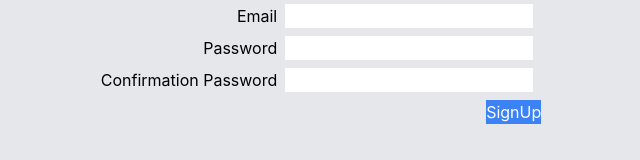
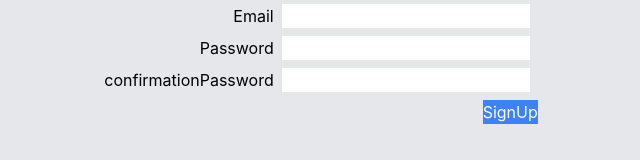
Before and after one commit to TheBest125/hotel-booking-frontend, a React (Create React App) app: page /register in a window 1280 px wide. Shown: the part 352-512 px from the top of the page, without its empty margins (319-959 px from the left). Built offline with nearby package versions, Linux system fonts and the light colour scheme; no server answers.

Commit message:
fix linter error

```diff
--- a/src/components/auth/register.js
+++ b/src/components/auth/register.jsx
@@ -51,7 +51,7 @@ const Register = () => {
         className="flex flex-col gap-2 items-end p-9 w-sm-3/4"
       >
         <div className="form-group ">
-          <label htmlFor="name">Full Name</label>
+          <label>Full Name</label>
           <input
             className="form-control mx-2"
             type="name"
@@ -81,7 +81,7 @@ const Register = () => {
           />
         </div>
         <div className="form-group ">
-          <label>Confirmation Password</label>
+          <label>confirmationPassword</label>
           <input
             className="form-control mx-2"
             type="password"
```
Also changed, not shown: .eslintrc.json.
